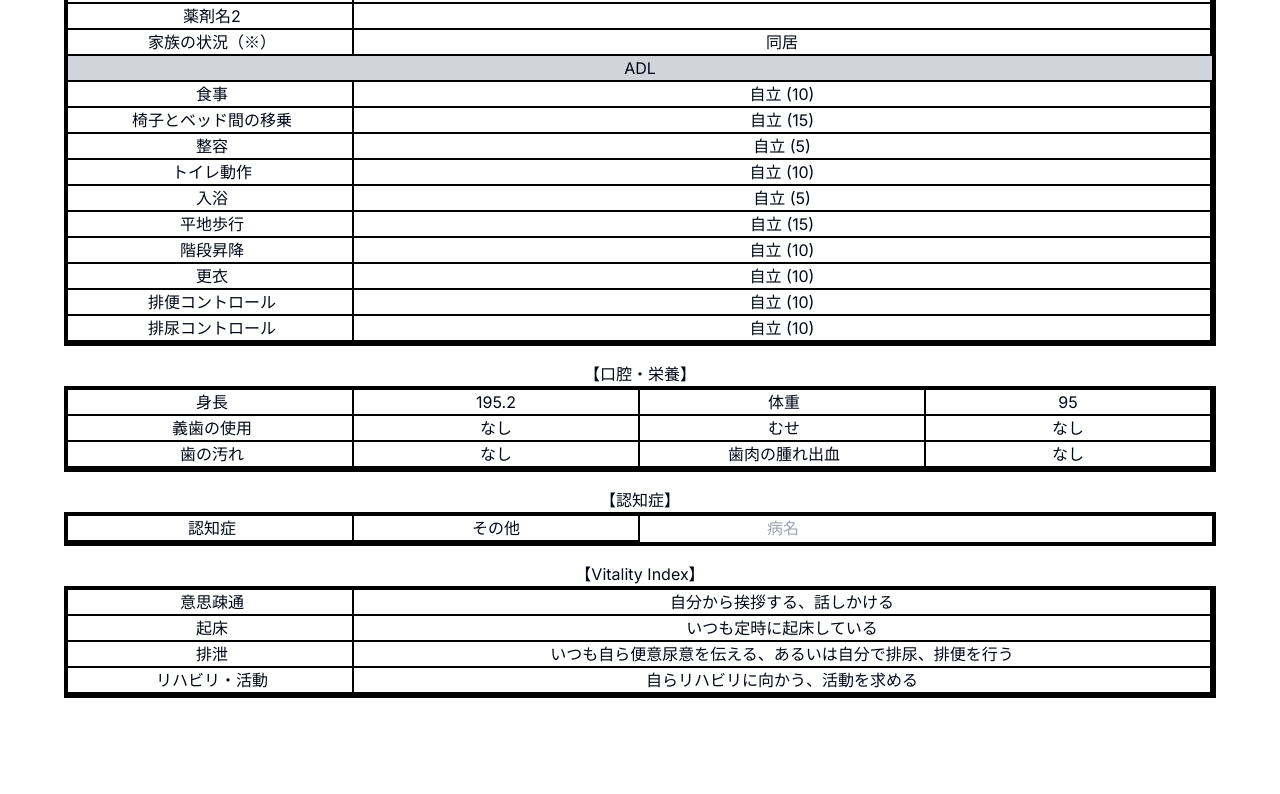
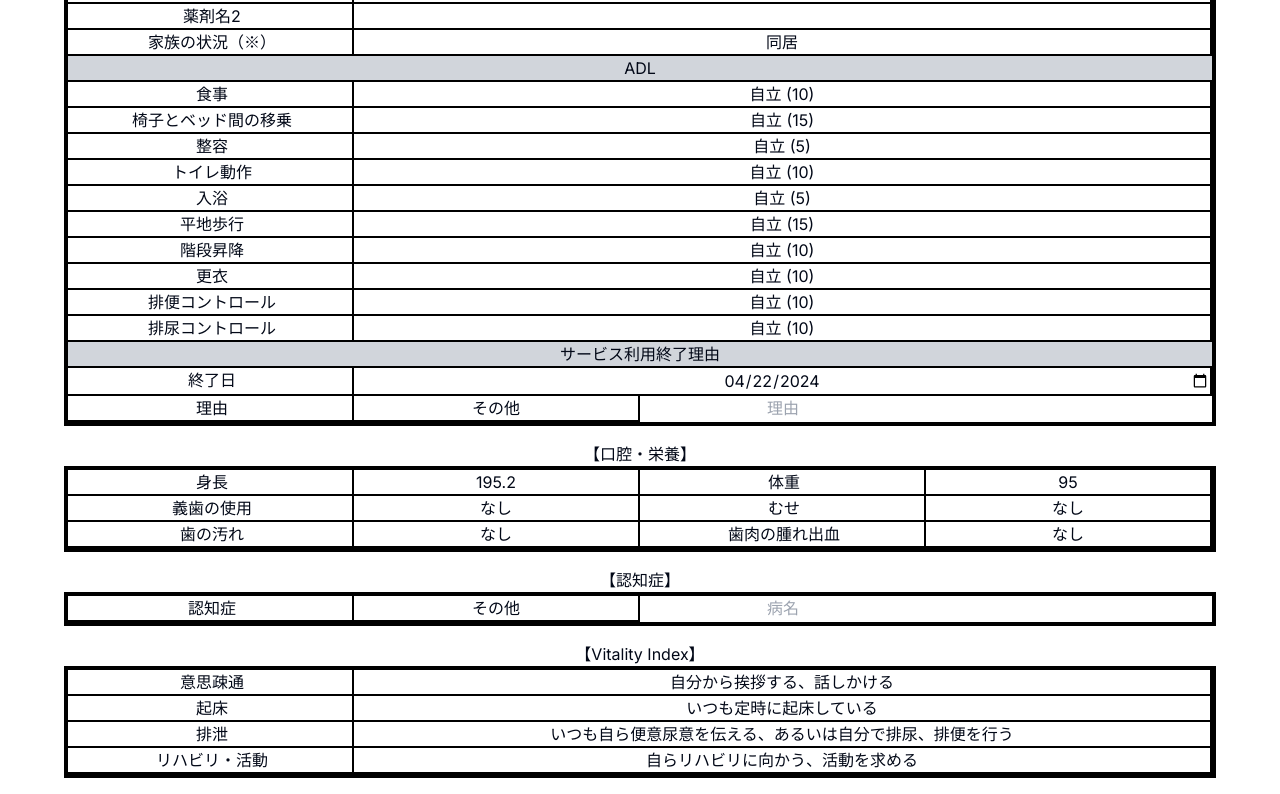
Before and after one commit to brainvader/life-2024, a Next.js app: page / in a window 1280 px wide. Shown: the part 694-1488 px from the top of the page. Before the commit the page ends 1408 px from the top, so only its background shows below. Built offline with nearby package versions, Linux system fonts and the light colour scheme.

Commit message:
feat: Create component

```diff
--- a/components/general.tsx
+++ b/components/general.tsx
@@ -2,13 +2,24 @@
 
 import { UserContext } from "@/lib/state/user-provider"
 import { ChangeEvent, useContext } from "react";
-import { SelectCell } from "./ui/cell";
+import { SelectCell, TextInputCell } from "./ui/cell";
 import ADLInfo from "./adl-info";
 import Medicine from "./medicine";
-import { Complaint, Family } from "@/lib/life";
+import { Complaint, EndReason, Family } from "@/lib/life";
+import ServiceEnd from "./service-end";
 
-export const COMPLAINT: Readonly<Complaint[]> = ["発熱", "転倒", "その他"] as const;
-export const FAMILY: Readonly<Family[]> = ["同居", "独居"] as const;
+const COMPLAINT: Readonly<Complaint[]> = ["発熱", "転倒", "その他"] as const;
+const FAMILY: Readonly<Family[]> = ["同居", "独居"] as const;
+const END_REASON: Readonly<EndReason[]> = [
+    "居宅サービスの利用",
+    "介護老人福祉施設入所",
+    "介護老人保健施設入所",
+    "介護医療院入所",
+    "医療機関入院",
+    "死亡",
+    "介護サービス利用をしなくなった",
+    "その他"
+]
 
 export default function General() {
     const { user, setUser } = useContext(UserContext);
@@ -175,8 +186,8 @@ export default function General() {
                     onChange={(event) => { setFamily(event) }}
                 />
                 <ADLInfo />
+                <ServiceEnd />
             </div >
-
         </>
     )
 }
--- /dev/null
+++ b/components/service-end.tsx
@@ -0,0 +1,100 @@
+import { ChangeEvent, useContext } from "react"
+import { SelectCell, TextInputCell } from "./ui/cell"
+import { UserContext } from "@/lib/state/user-provider"
+import { EndReason, LIFEFormat } from "@/lib/life";
+
+const END_REASON: Readonly<EndReason[]> = [
+    "居宅サービスの利用",
+    "介護老人福祉施設入所",
+    "介護老人保健施設入所",
+    "介護医療院入所",
+    "医療機関入院",
+    "死亡",
+    "介護サービス利用をしなくなった",
+    "その他"
+]
+
+const LIFEKey: keyof LIFEFormat & "サービス利用終了理由" = "サービス利用終了理由";
+
+export default function ServiceEnd() {
+    const { user, setUser } = useContext(UserContext);
+
+    const { yyyy, mm, dd } = user[LIFEKey]["サービス利用終了日"];
+
+    const setData = (event: ChangeEvent<HTMLInputElement>) => {
+        const value = event.target.value;
+        const [yyyy, mm, dd] = value.split("-");
+
+        console.log(`${yyyy}/${mm}/${dd}`)
+    }
+
+    const setReason = (event: ChangeEvent<HTMLSelectElement>) => {
+        const id = event.target.id;
+        const value = event.target.value as EndReason;
+
+        const preEndReason = user[LIFEKey];
+        const endReason = {
+            "サービス利用終了日": preEndReason["サービス利用終了日"],
+            "終了理由": value,
+            "その他": ""
+        }
+
+        setUser({
+            ...user,
+            "サービス利用終了理由": endReason
+        })
+    }
+
+    const setReasonExtra = (event: ChangeEvent<HTMLInputElement>) => {
+        const extraReason = event.target.value;
+
+        const preEndReason = user[LIFEKey];
+        const endReason = {
+            "サービス利用終了日": preEndReason["サービス利用終了日"],
+            "終了理由": preEndReason["終了理由"],
+            "その他": extraReason
+        }
+
+        setUser({
+            ...user,
+            "サービス利用終了理由": endReason
+        })
+    }
+
+    return (
+        <>
+            <h3 className="col-span-4 border-b-2 border-solid border-black  bg-gray-300 px-2">{LIFEKey}</h3>
+            <TextInputCell
+                id="終了理由"
+                type="date"
+                labelText="終了日"
+                defaultValue={`${yyyy}-${mm}-${dd}`}
+                cellSpan={{
+                    labelSpan: { col: 1, row: 1 },
+                    controlSpan: { col: 3, row: 1 }
+                }}
+                onChange={(event) => { setData(event) }}
+            />
+
+            <SelectCell
+                id="終了理由"
+                labelText="理由"
+                value={user[LIFEKey]["終了理由"]}
+                options={[...END_REASON]}
+                cellSpan={{
+                    labelSpan: { col: 1, row: 1 },
+                    controlSpan: { col: 2, row: 1 }
+                }}
+                onChange={(event) => { setReason(event) }}
+            />
+            <div className="col-span-1">
+                <input className="w-full text-center"
+                    defaultValue={user[LIFEKey]["その他"]}
+                    placeholder="理由"
+                    onChange={(event) => { setReasonExtra(event) }}
+                    disabled={user[LIFEKey]["終了理由"] === "その他" ? false : true}
+                />
+            </div>
+        </>
+    )
+}
```
